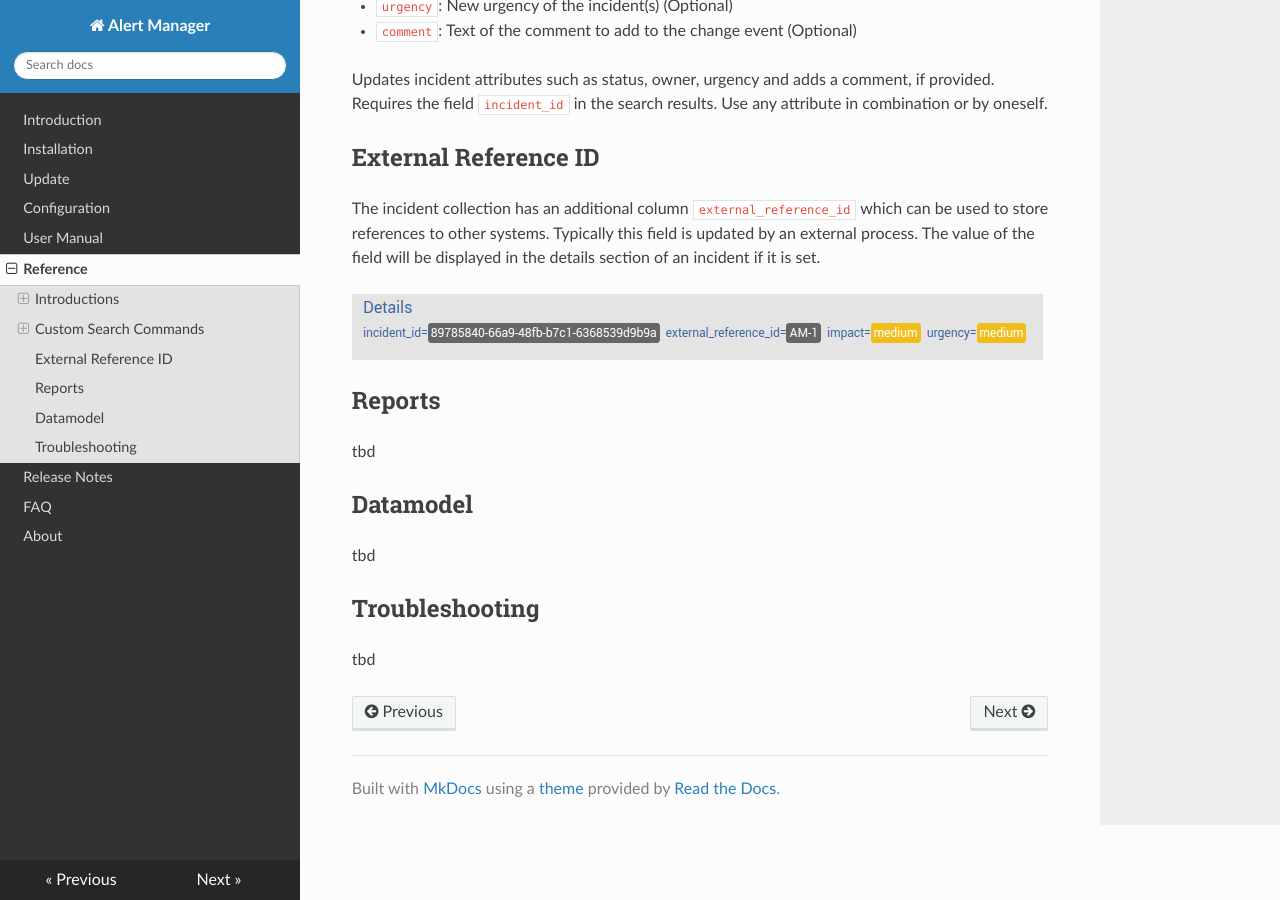
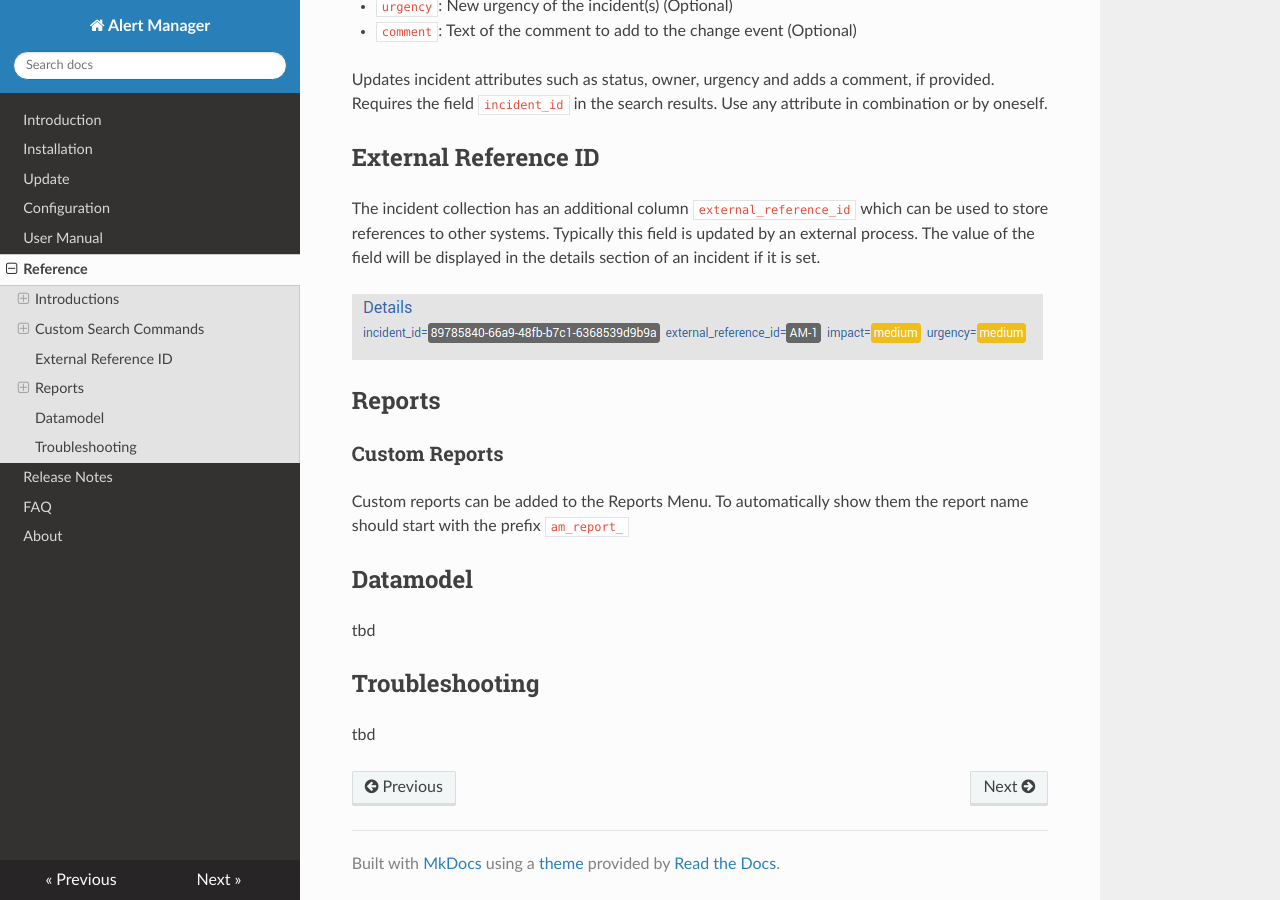
Before and after one commit to alertmanager/alert_manager_docs, an MkDocs documentation site: the page built from docs/reference.md, in a window 1280 px wide and 900 px high, scrolled down 1251 px. Built offline with MkDocs 1.6.1, drawn with Linux system fonts in a browser that asks for light colours; nearby versions of some CDN libraries; old or Windows-style settings are respelled for this version of MkDocs.

Commit message:
Updated Report section for custom reports

```diff
--- a/docs/reference.md
+++ b/docs/reference.md
@@ -55,7 +55,9 @@ The incident collection has an additional column `external_reference_id` which c
 
 ## Reports
 
-tbd
+### Custom Reports
+
+Custom reports can be added to the Reports Menu. To automatically show them the report name should start with the prefix `am_report_`
 
 ## Datamodel
 
```
